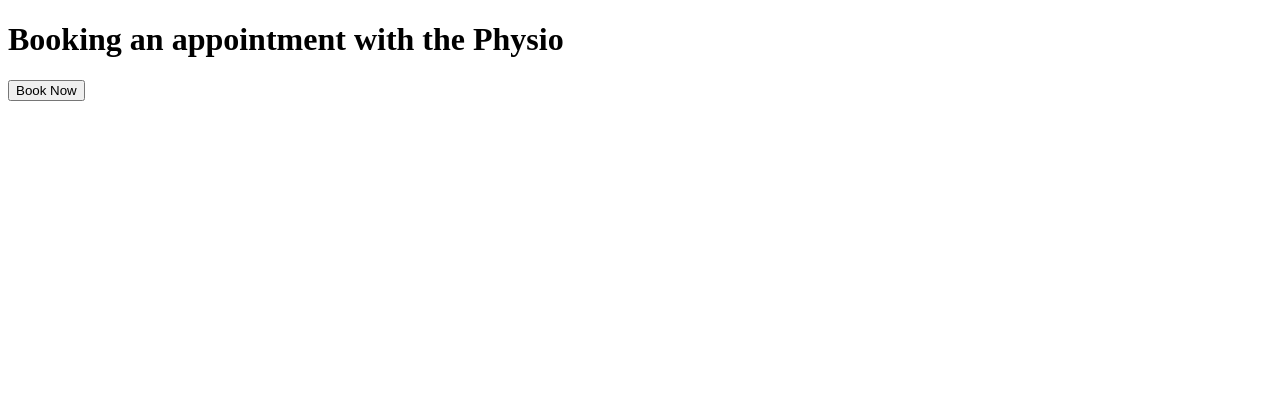
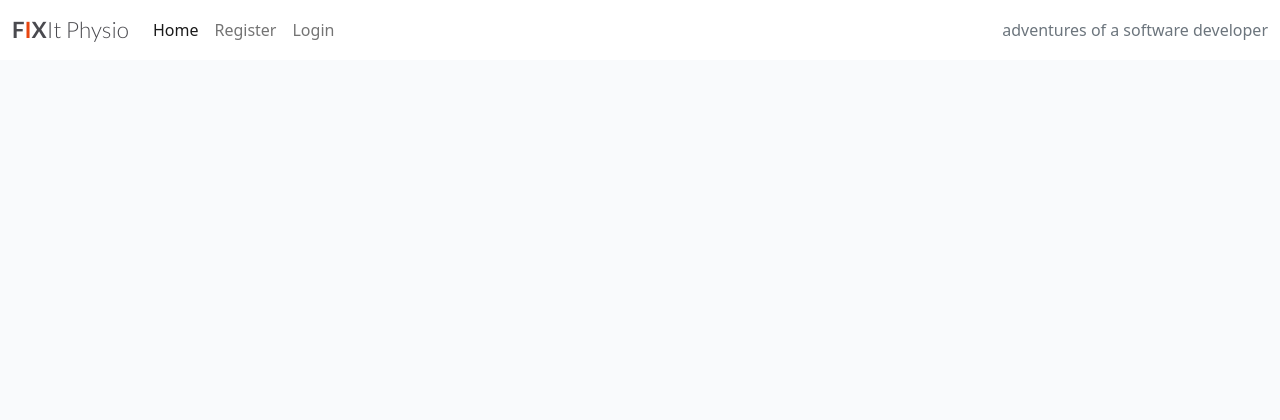
Before and after one commit to JennyDelaney/portfolio-project-4, a Django app: page /book_appt/ in a window 1280 px wide. Shown: the top 420 px of the page. Run offline with Django 3.2, Linux system fonts and the light colour scheme; data that the repository does not hold is empty.

Commit message:
Fix base.html file to show properly

```diff
--- a/booking_app/templates/booking_app/book_appt.html
+++ b/booking_app/templates/booking_app/book_appt.html
@@ -1,4 +1,5 @@
-{% load static %}
+{% extends "base.html" %}
+
 
 <!DOCTYPE html>
 <html lang="en">
@@ -15,7 +16,7 @@
     <div class="row">
         <form method="POST">
             {% csrf_token %}
-            {{form.as_p}}
+
 
             <button id="submit-button" class="btn btn success">Book Now</button>
         </form>
--- a/booking_app/urls.py
+++ b/booking_app/urls.py
@@ -1,5 +1,6 @@
 from . import views
 from django.urls import path
+
 
 urlpatterns = [
     path('book_appt/', views.BookAppointment.as_view(), name='book_appointment'),
--- a/booking_app/views.py
+++ b/booking_app/views.py
@@ -1,6 +1,7 @@
 from django.shortcuts import render
 from django.views import generic
 from .models import Booking
+
 
 class BookAppointment(generic.ListView):
     model = Booking
--- a/templates/base.html
+++ b/templates/base.html
@@ -26,8 +26,8 @@
 
     <nav class="navbar navbar-expand-lg navbar-light bg-white">
         <div class="container-fluid">
-            <a class="navbar-brand" href="{% url 'home' %}"><span class="brand">c<span class="red-o">o</span>de<span
-                        class="thin">|star</span></span></span></a>
+            <a class="navbar-brand" href="#"><span class="brand">F<span class="red-o">I</span>X<span
+                        class="thin">It Physio</span></span></span></a>
             <button class="navbar-toggler" type="button" data-bs-toggle="collapse" data-bs-target="#navbarText"
                 aria-controls="navbarText" aria-expanded="false" aria-label="Toggle navigation">
                 <span class="navbar-toggler-icon"></span>
@@ -35,7 +35,7 @@
             <div class="collapse navbar-collapse" id="navbarText">
                 <ul class="navbar-nav me-auto mb-2 mb-lg-0">
                     <li class="nav-item">
-                        <a class="nav-link active" aria-current="page" href="{% url 'home' %}">Home</a>
+                        <a class="nav-link active" aria-current="page" href="#">Home</a>
                     </li>
                     {% if user.is_authenticated %}
                     <li class="nav-item">
```
